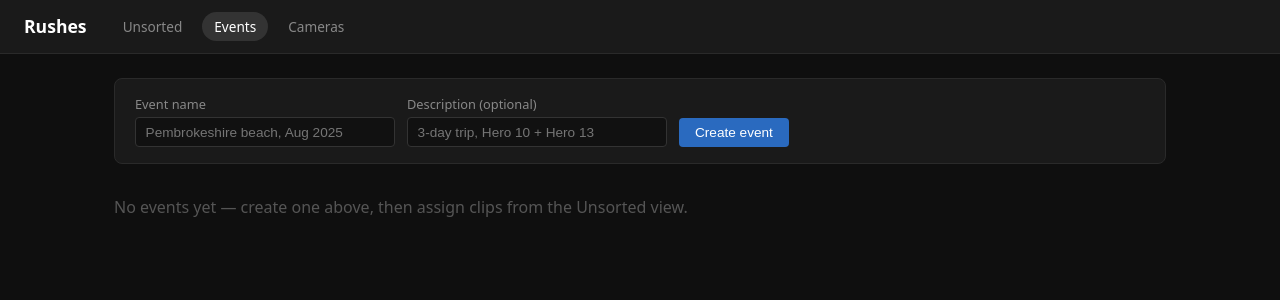
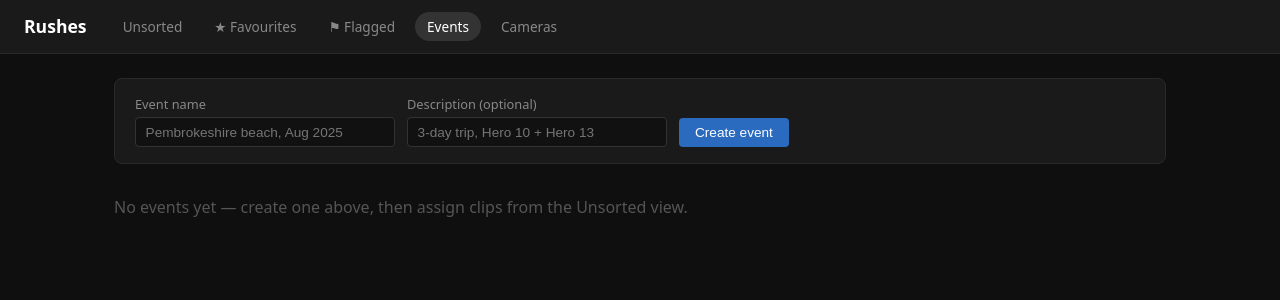
Before and after one commit to je-marshall/rushes, a FastAPI app: page /events in a window 1280 px wide. Shown: the top 300 px of the page. Run offline with FastAPI, Linux system fonts and the light colour scheme; data that the repository does not hold is empty; parts of the project's set-up code (start-up, migrations or seed data) failed here and were passed over.

Commit message:
Add missing nav links to events and cameras pages
Favourites and Flagged links were only in the index nav.

Co-Authored-By: Claude Sonnet 4.6 <noreply@anthropic.com>

```diff
--- a/rushes/web/templates/cameras.html
+++ b/rushes/web/templates/cameras.html
@@ -52,6 +52,8 @@ form.rename button:hover { background: #3a6a3a; color: #bfe8bf; }
   <h1>Rushes</h1>
   <nav>
     <a href="/">Unsorted</a>
+    <a href="/?favourite=true">★ Favourites</a>
+    <a href="/?flagged=true">⚑ Flagged</a>
     <a href="/events">Events</a>
     <a href="/cameras" class="active">Cameras</a>
   </nav>
--- a/rushes/web/templates/events.html
+++ b/rushes/web/templates/events.html
@@ -95,6 +95,8 @@ nav a.active { background: #333; color: #fff; }
   <h1>Rushes</h1>
   <nav>
     <a href="/">Unsorted</a>
+    <a href="/?favourite=true">★ Favourites</a>
+    <a href="/?flagged=true">⚑ Flagged</a>
     <a href="/events" class="active">Events</a>
     <a href="/cameras">Cameras</a>
   </nav>
```
